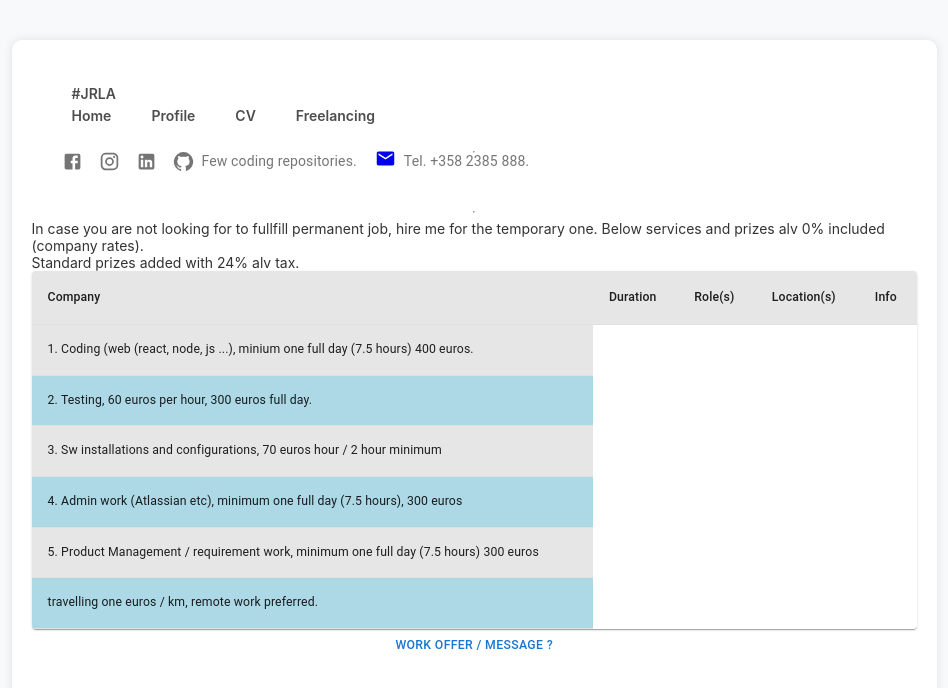
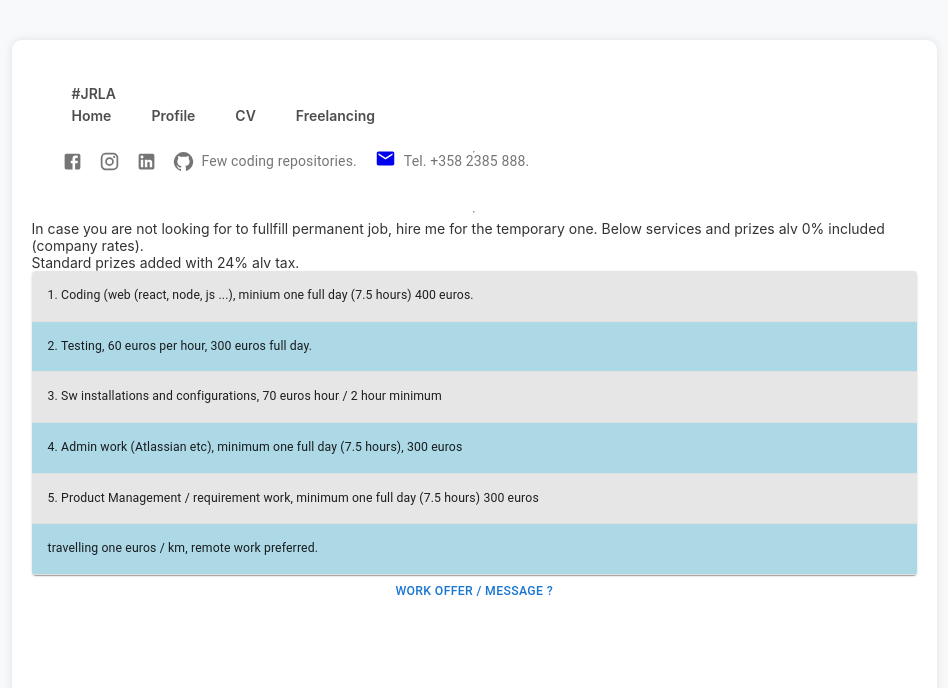
Before and after one commit to JouniR68/CV, a React (Vite) app: page /rent in a window 1280 px wide. Shown: the top 688 px of the page, without its empty margins (267-1215 px from the left). Built offline with nearby package versions, Linux system fonts and the light colour scheme; no server answers.

Commit message:
app-container, margin adjustments

```diff
--- a/src/components/Services.jsx
+++ b/src/components/Services.jsx
@@ -40,17 +40,6 @@ export default function Services() {
 
         <Table sx={{ minWidth: 650 }} aria-label="simple table" key={i++}>
 
-          <TableHead>
-            <TableRow>
-              <TableCell align="left">Company</TableCell>
-              <TableCell align="left">Duration</TableCell>
-              <TableCell align="left">Role(s)</TableCell>
-              <TableCell align="left">Location(s)</TableCell>
-              <TableCell align="left">Info</TableCell>
-            </TableRow>
-          </TableHead>
-
-
           {issueData?.map((t) => (
             <TableBody key={nanoid()}>
               <TableRow>
--- a/src/index.css
+++ b/src/index.css
@@ -330,8 +330,8 @@
     flex-direction: column;
     height: fit-content;
     /* Full viewport height */
-    margin-left: auto;
-    margin-right: auto;
+    margin-left: 1rem;
+    margin-right: 1rem;
     padding: 2px;
     background-color: #ffffff;
     box-shadow: 0 0 10px rgba(0, 0, 0, 0.1);
```
